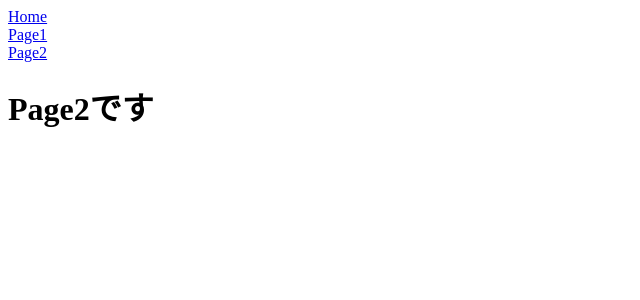
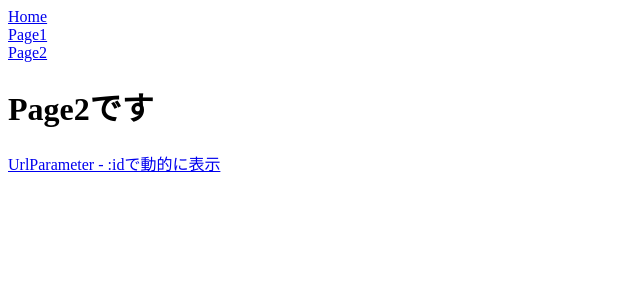
Before and after one commit to kingkazuma7/jakey_stepup_react17, a React (Create React App) app: page /page2 in a window 1280 px wide. Shown: the top 300 px of the page, without its empty margins (0-640 px from the left). Built offline with nearby package versions, Linux system fonts and the light colour scheme.

Commit message:
23. urlパラメーター 動的なid取得
- Page2Routes配列
- パスに応じてPage2, UrlParameter分岐
- Homeから:id Link遷移でurlとuseParamsで受け取り

```diff
--- a/src/components/router/Page2.tsx
+++ b/src/components/router/Page2.tsx
@@ -1,3 +1,10 @@
+import { Link } from 'react-router-dom';
+
 export const Page2 = () => {
-  return <h1>Page2です</h1>;
+  return (
+    <>
+      <h1>Page2です</h1>
+      <Link to="/page2/1000">UrlParameter - :idで動的に表示</Link>
+    </>
+  );
 };
--- /dev/null
+++ b/src/components/router/Page2Routes.tsx
@@ -0,0 +1,15 @@
+import { Page2 } from './Page2';
+import { UrlParameter } from './UrlParameter';
+
+export const Page2Routes = [
+  {
+    path: '/',
+    exact: true,
+    children: <Page2 />,
+  },
+  {
+    path: '/:id',
+    exact: false,
+    children: <UrlParameter />,
+  },
+];
--- a/src/components/router/Router.tsx
+++ b/src/components/router/Router.tsx
@@ -1,10 +1,7 @@
 import { Switch, Route } from 'react-router-dom';
 import { Home } from './Home';
-import { Page1 } from './Page1';
-import { Page1DetailA } from './Page1DetailA';
-import { Page1DetailB } from './Page1DetailB';
-import { Page2 } from './Page2';
 import { Page1Routes } from './Page1Routes';
+import { Page2Routes } from './Page2Routes';
 
 export const Router = () => {
   return (
@@ -28,9 +25,22 @@ export const Router = () => {
           </Switch>
         )}
       ></Route>
-      <Route path="/page2">
-        <Page2 />
-      </Route>
+      <Route
+        path="/page2"
+        render={({ match: { url } }) => (
+          <Switch>
+            {Page2Routes.map((route, index) => (
+              <Route
+                key={index}
+                exact={route.exact}
+                path={`${url}${route.path}`}
+              >
+                {route.children}
+              </Route>
+            ))}
+          </Switch>
+        )}
+      ></Route>
     </Switch>
   );
 };
--- /dev/null
+++ b/src/components/router/UrlParameter.tsx
@@ -0,0 +1,11 @@
+import { useParams } from 'react-router-dom';
+
+export const UrlParameter = () => {
+  const { id } = useParams() as { id: string };
+  return (
+    <>
+      <h1>UrlParameterページです。</h1>
+      <p>:idで渡されたurlパラメーターは {id} です</p>
+    </>
+  );
+};
```
